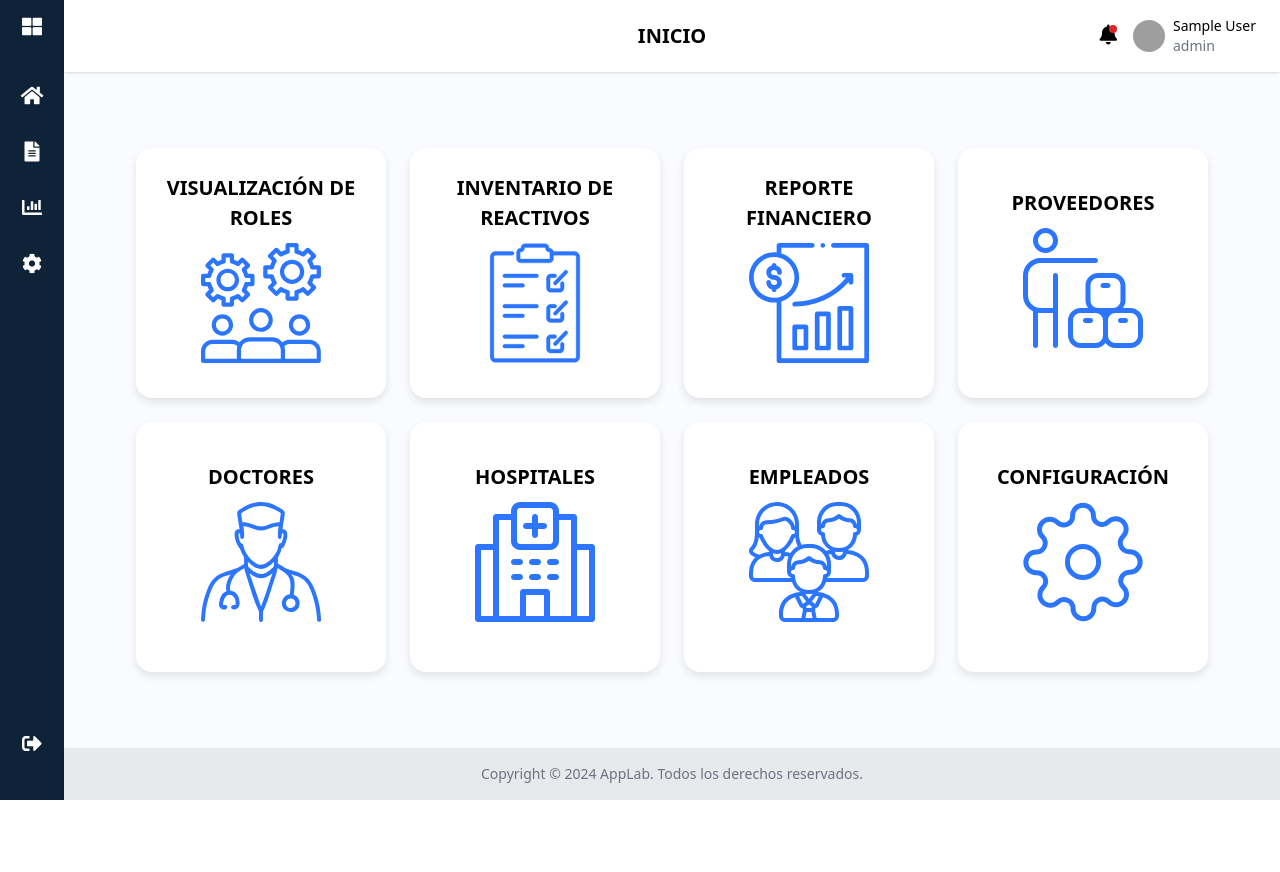
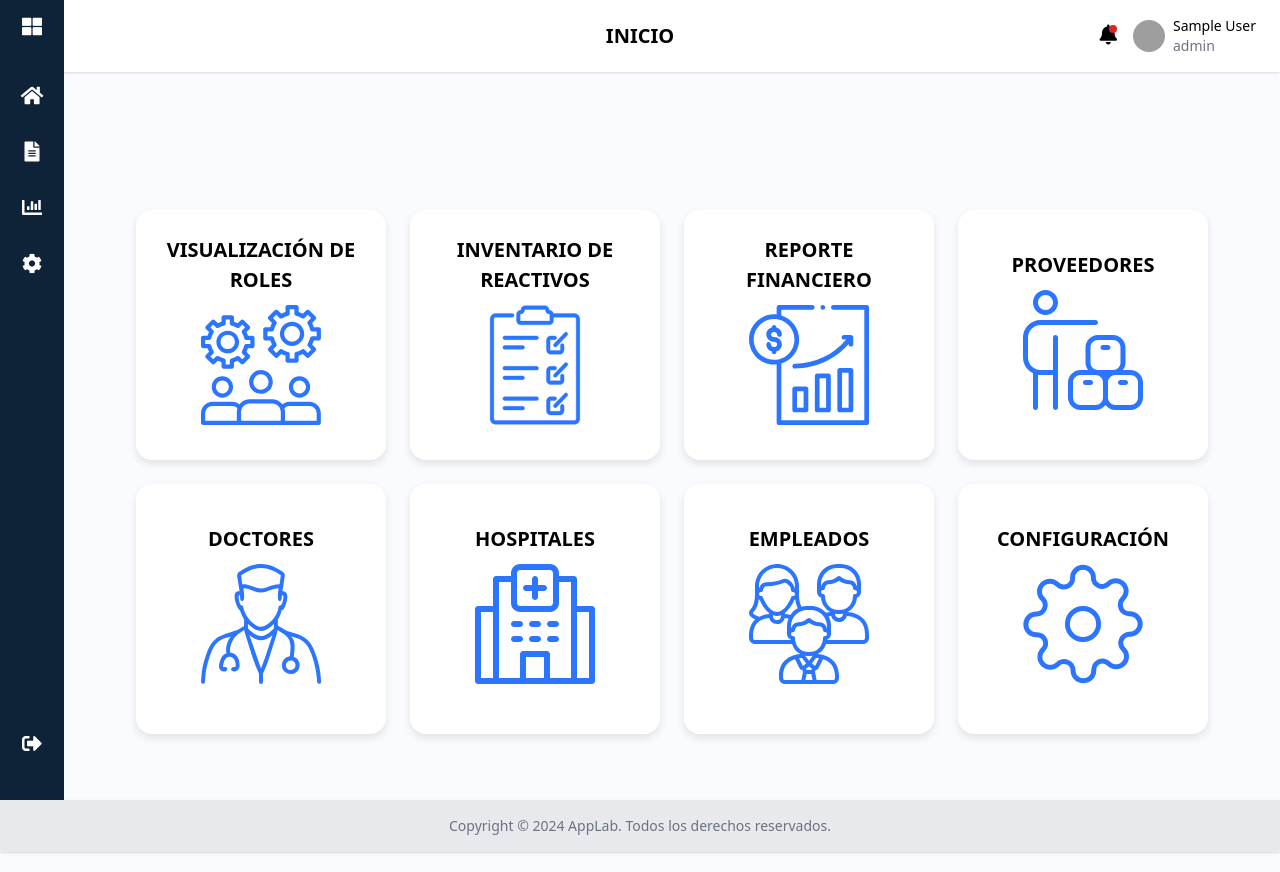
Before and after one commit to angel-pilo/applab, a Flask app: template templates/admin/admin.html in a window 1280 px wide. Before the commit the page ends 800 px from the top, so only its background shows below. Run offline with Flask 3, Linux system fonts and the light colour scheme; the template is opened without the code that fills it, so the values that code supplies are empty; the visitor is signed in with stand-in values (Sample User, id 1); parts of the project's set-up code (start-up, migrations or seed data) failed here and were passed over; some libraries are stand-ins or nearby versions; grey boxes are pictures that could not be loaded.

Commit message:
fix: se arreglo para que la side bar siempre estuviera en el mismo lugar

```diff
--- a/static/css/main.css
+++ b/static/css/main.css
@@ -1,3 +1,54 @@
+html, body {
+    height: 100%;
+    margin: 0;
+    display: flex;
+    flex-direction: column;
+}
+
+.flex-1 {
+    display: flex;
+    flex-direction: column;
+    min-height: 100vh; /* Se asegura de que ocupa toda la pantalla */
+}
+
+/* Permitir que el contenido empuje el footer hacia abajo */
+.flex-1 > .flex-col {
+    flex-grow: 1;
+}
+
+/* Asegurar que el footer siempre se quede abajo */
+footer {
+    margin-top: auto;
+}
+
+/* Permitir que el contenido empuje el footer hacia abajo */
+.content-wrapper {
+    flex: 1;  /* Se expande para llenar el espacio disponible */
+    display: flex;
+    flex-direction: column;
+    padding: 0; /* Elimina el padding si no es necesario */
+}
+
+#sidebar {
+    position: fixed;
+    top: 0;
+    left: 0;
+    height: 100vh;
+    background-color: #0E2238;
+    overflow: hidden;
+    z-index: 1000;
+    transition: width 0.3s ease-in-out;
+}
+
+.sidebar-expanded {
+    width: 250px !important; /* Se asegura que tome el ancho correcto */
+}
+
+.sidebar-collapsed {
+    width: 64px !important;
+}
+
+
 body {
     font-family: Arial, sans-serif;
     background-color: #FAFBFE;
@@ -128,6 +179,7 @@ body {
     height: 250px;
     font-size: 1.25rem;
     font-weight: 600;
+    margin: 0; /* Asegúrate de que no haya márgenes adicionales */
 }
 
 .card h2 {
@@ -145,3 +197,12 @@ body {
     width: 120px;
     height: 120px;
 }
+
+#main-content {
+    margin-left: 64px;
+    transition: margin-left 0.3s ease-in-out;
+}
+
+.sidebar-expanded + #main-content {
+    margin-left: 250px;
+}
--- a/static/js/admin.js
+++ b/static/js/admin.js
@@ -223,7 +223,7 @@ function handleFileSelect(event) {
                 <div class="relative">
                     <img src="${imageUrl}" alt="Foto de perfil" class="w-24 h-24 object-cover rounded-full mx-auto mb-4">
                     <button class="absolute top-0 right-0 bg-white p-1 rounded-full" onclick="removeImage()">
-                        <img src="/static/icon/eliminar.svg" alt="Eliminar imagen" class="w-5 h-5">
+                        <img src="{{ url_for('static', filename='icons/eliminar.svg') }}" alt="Eliminar imagen" class="w-5 h-5">
                     </button>
                     <p class="text-gray-600 mt-2">Imagen seleccionada: ${fileName}</p>
                 </div>
--- a/static/js/main.js
+++ b/static/js/main.js
@@ -1,14 +1,23 @@
 function toggleSidebar() {
     const sidebar = document.getElementById('sidebar');
+    const mainContent = document.getElementById('main-content'); // Asegura que el contenido se mueva
     const sidebarTexts = document.querySelectorAll('.sidebar-text');
 
-    sidebar.classList.toggle('sidebar-expanded');
-    sidebar.classList.toggle('sidebar-collapsed');
+    if (sidebar.classList.contains('sidebar-expanded')) {
+        sidebar.classList.remove('sidebar-expanded');
+        sidebar.classList.add('sidebar-collapsed');
+        mainContent.style.marginLeft = "64px"; // Ajuste cuando se colapsa
+    } else {
+        sidebar.classList.remove('sidebar-collapsed');
+        sidebar.classList.add('sidebar-expanded');
+        mainContent.style.marginLeft = "250px"; // Ajuste cuando se expande
+    }
 
     sidebarTexts.forEach(text => {
         text.classList.toggle('hidden');
     });
 }
+
 
 
 function toggleNotifications() {
--- a/templates/admin/add_employee.html
+++ b/templates/admin/add_employee.html
@@ -10,7 +10,7 @@
     <script src="https://kit.fontawesome.com/a076d05399.js"></script>
     <script src="https://cdn.tailwindcss.com"></script>
 </head>
-<div id="main-content" class="flex-1 p-8 transition-all duration-300">
+<div class="flex-1 p-8 transition-all duration-300">
     <div class="flex items-center space-x-2 mb-6">
         <button class="text-2xl" onclick="window.history.back()"><i class="fas fa-arrow-left"></i></button>
         <h1 class="text-3xl font-bold">Agregar nuevo empleado</h1>
--- a/templates/base.html
+++ b/templates/base.html
@@ -8,15 +8,17 @@
     <link rel="stylesheet" href="{{ url_for('static', filename='css/main.css') }}">
 </head>
 <body class="font-sans">
-    <div class="flex h-screen w-screen">
-        {% include 'partials/sidebar.html' %}
-        <div class="flex-1 flex flex-col w-full">
-            {% include 'partials/navbar.html' %}
-            <div class="flex-1 flex-col justify-center items-center w-full p-4">
-                {% block content %}{% endblock %}
+    <div class="flex flex-col min-h-screen">
+        <div class="flex flex-1">
+            {% include 'partials/sidebar.html' %}
+            <div class="flex-1 flex flex-col">
+                {% include 'partials/navbar.html' %}
+                <div id="main-content" class="content-wrapper flex-1 p-4">
+                    {% block content %}{% endblock %}
+                </div>
             </div>
-            {% include 'partials/footer.html' %}
         </div>
+        {% include 'partials/footer.html' %}
     </div>
     <script src="{{ url_for('static', filename='js/main.js') }}"></script>
 </body>
--- a/templates/partials/sidebar.html
+++ b/templates/partials/sidebar.html
@@ -1,11 +1,4 @@
-<head>
-    <style>
-        #sidebar{
-            overflow: hidden
-        }
 
-    </style>
-</head>
 <div id="sidebar" class="text-white sidebar-collapsed flex flex-col items-center py-4 sidebar-transition h-screen" style="background-color: #0E2238">
     <!-- Botón de menú -->
     <div class="mb-8 cursor-pointer" onclick="toggleSidebar()">
```
Also changed, not shown: services.py (+3 -17 lines).
